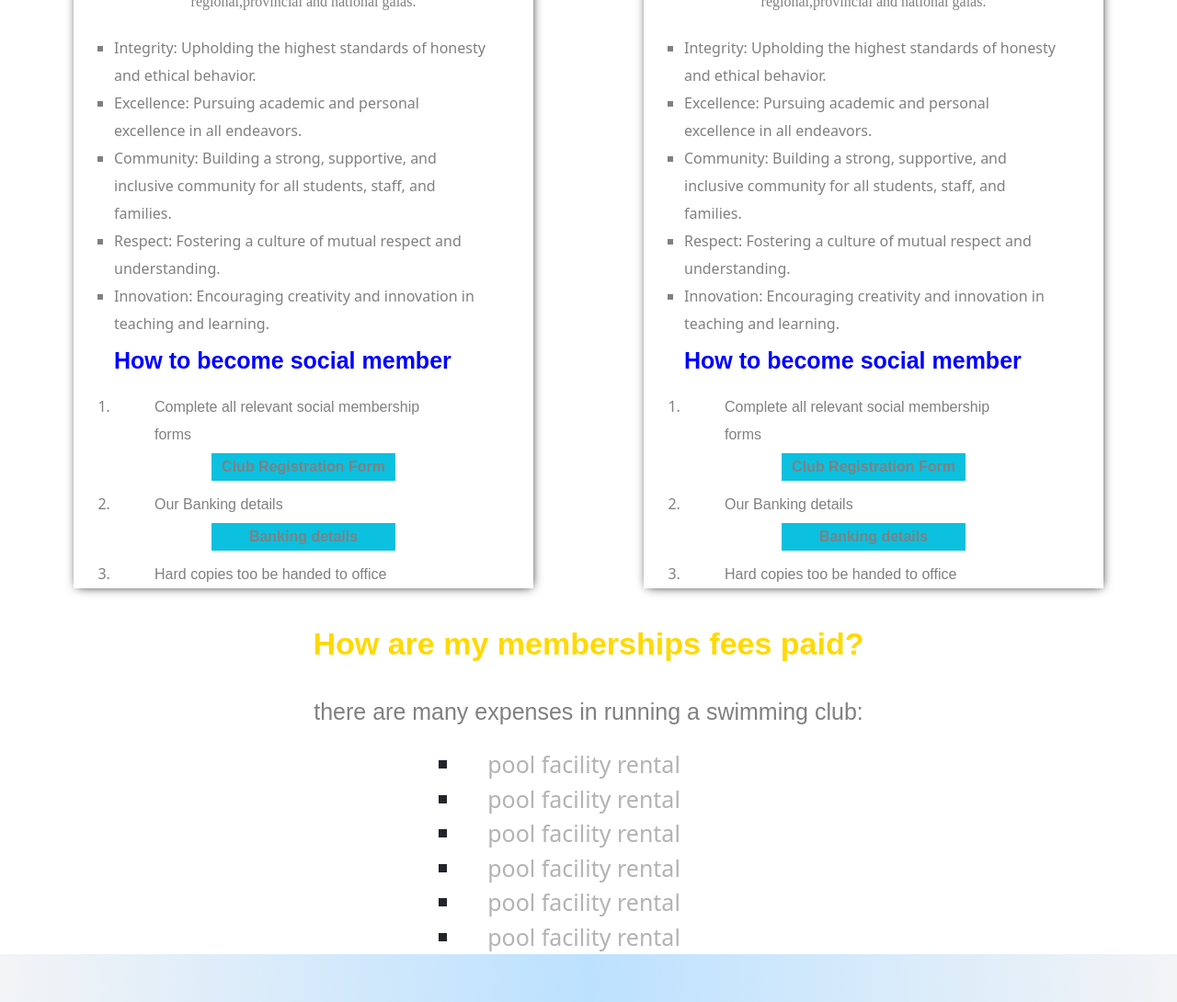
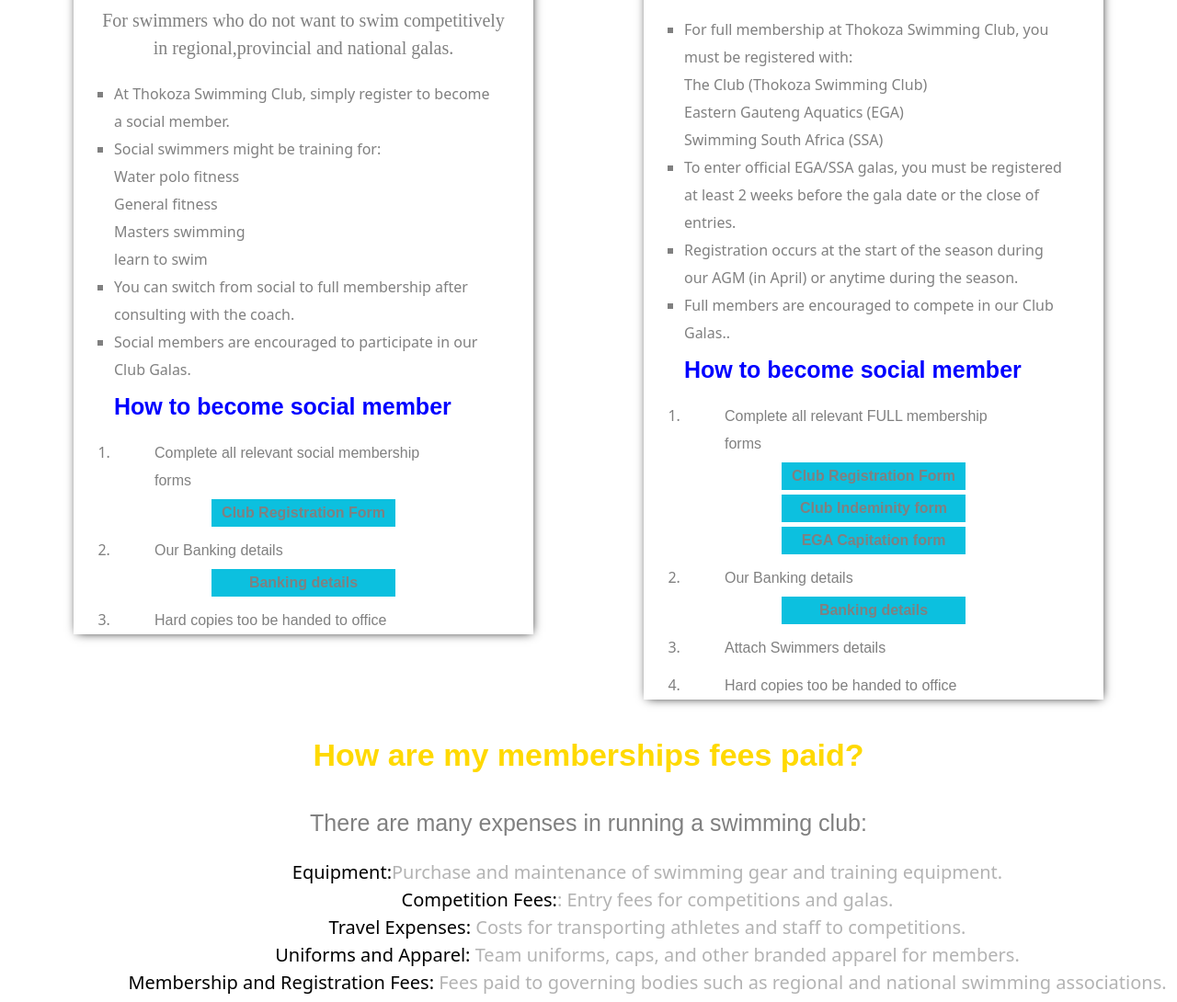
Before and after one commit to Odarell35/Thokoza-Swimming-pool, a plain HTML site: page src/membership.html in a window 1280 px wide. Shown: the part 588-1678 px from the top of the page at 92% size. Drawn offline with nearby package versions, Linux system fonts and the light colour scheme.

Commit message:
final draft

```diff
--- a/css/style.css
+++ b/css/style.css
@@ -394,11 +394,11 @@
 .para-type-1 {
   color: grey;
   text-align: center;
-  margin-top: 60px;
+  margin-top: 40px;
   padding-left: 25px;
   padding-right: 25px;
   font-family: Nanum Gothic, san-serif;
-  font-size: 16px;
+  font-size: 20px;
   font-weight: 400;
   line-height: 30px;
 }
@@ -509,8 +509,6 @@
   color: grey;
   text-align: center;
   margin-top: 10px;
-  padding-left: 44px;
-  padding-right: 44px;
   font-size: 16px;
   font-family: Nanum Gothic, sans-serif;
   font-weight: 400;
@@ -518,12 +516,11 @@
 }
 .list-reasons {
   margin-top: 10px;
+  font-size: 20px;
+  list-style: square;
+  margin-left: 10%;
   text-align: center;
-  padding-left: 54px;
-  padding-right: 40%;
-  font-size: 25px;
-  list-style: square;
-  margin-left: 35%;
+  list-style: none;
 }
 
 /* membership section on index.html */
@@ -534,3 +531,6 @@
   background-size: cover;
   height: 30vh;
 }
+b {
+  color: #000;
+}
--- a/src/membership.html
+++ b/src/membership.html
@@ -302,7 +302,6 @@
       <div class="type-members">
         <div class="type-1">
           <div class="summary">
-            <!-- <img src="../images/design.png" alt="back-g" class="back-img" /> -->
             <h2 class="head-type-1">
               SOCIAL <br />
               MEMEBERSHIP
@@ -315,24 +314,24 @@
             </p>
             <ul class="unordered-list">
               <li>
-                Integrity: Upholding the highest standards of honesty and
-                ethical behavior.
+                At Thokoza Swimming Club, simply register to become a social
+                member.
               </li>
               <li>
-                Excellence: Pursuing academic and personal excellence in all
-                endeavors.
+                Social swimmers might be training for:
+                <ul>
+                  <li>Water polo fitness</li>
+                  <li>General fitness</li>
+                  <li>Masters swimming</li>
+                  <li>learn to swim</li>
+                </ul>
               </li>
               <li>
-                Community: Building a strong, supportive, and inclusive
-                community for all students, staff, and families.
+                You can switch from social to full membership after consulting
+                with the coach.
               </li>
               <li>
-                Respect: Fostering a culture of mutual respect and
-                understanding.
-              </li>
-              <li>
-                Innovation: Encouraging creativity and innovation in teaching
-                and learning.
+                Social members are encouraged to participate in our Club Galas.
               </li>
             </ul>
             <h2 class="small-head">How to become social member</h2>
@@ -363,49 +362,58 @@
         </div>
         <div class="type-1">
           <div class="summary">
-            <!-- <img src="../images/design.png" alt="back-g" class="back-img" /> -->
             <h2 class="head-type-1">
-              SOCIAL <br />
-              MEMEBERSHIP
+              <em
+                >Full <br />
+                MEMEBERSHIP
+              </em>
             </h2>
           </div>
           <div>
             <p class="para-type-1">
-              For swimmers who do not want to swim competitively in
-              regional,provincial and national galas.
+              For swimmers who want to swim competitively in regional,provincial
+              and national galas.
             </p>
             <ul class="unordered-list">
               <li>
-                Integrity: Upholding the highest standards of honesty and
-                ethical behavior.
+                For full membership at Thokoza Swimming Club, you must be
+                registered with:
+                <ul>
+                  <li>The Club (Thokoza Swimming Club)</li>
+                  <li>Eastern Gauteng Aquatics (EGA)</li>
+                  <li>Swimming South Africa (SSA)</li>
+                </ul>
               </li>
               <li>
-                Excellence: Pursuing academic and personal excellence in all
-                endeavors.
+                To enter official EGA/SSA galas, you must be registered at least
+                2 weeks before the gala date or the close of entries.
               </li>
               <li>
-                Community: Building a strong, supportive, and inclusive
-                community for all students, staff, and families.
+                Registration occurs at the start of the season during our AGM
+                (in April) or anytime during the season.
               </li>
               <li>
-                Respect: Fostering a culture of mutual respect and
-                understanding.
-              </li>
-              <li>
-                Innovation: Encouraging creativity and innovation in teaching
-                and learning.
+                Full members are encouraged to compete in our Club Galas..
               </li>
             </ul>
             <h2 class="small-head">How to become social member</h2>
             <ol class="ordered-list">
               <li>
-                <p class="point">
-                  Complete all relevant social membership forms
-                </p>
+                <p class="point">Complete all relevant FULL membership forms</p>
                 <a
                   href="http://www.sandtonsealsswimming.com/#Contact-Us"
                   class="form-1"
                   >Club Registration Form</a
+                >
+                <a
+                  href="http://www.sandtonsealsswimming.com/#Contact-Us"
+                  class="form-1"
+                  >Club Indeminity form</a
+                >
+                <a
+                  href="http://www.sandtonsealsswimming.com/#Contact-Us"
+                  class="form-1"
+                  >EGA Capitation form</a
                 >
               </li>
               <li>
@@ -417,6 +425,9 @@
                 >
               </li>
               <li>
+                <p class="point">Attach Swimmers details</p>
+              </li>
+              <li>
                 <p class="point">Hard copies too be handed to office</p>
               </li>
             </ol>
@@ -426,25 +437,41 @@
       <div class="explanation">
         <h2 class="heading-2">How are my memberships fees paid?</h2>
         <p class="m-para-2">
-          there are many expenses in running a swimming club:
+          There are many expenses in running a swimming club:
         </p>
         <div class="explanation-row">
           <div class="reasons">
             <ul class="list-reasons">
               <li>
-                <p class="list-1">pool facility rental</p>
+                <p class="list-1">
+                  <b>Equipment:</b>Purchase and maintenance of swimming gear and
+                  training equipment.
+                </p>
               </li>
               <li>
-                <p class="list-1">pool facility rental</p>
+                <p class="list-1">
+                  <b>Competition Fees:</b>: Entry fees for competitions and
+                  galas.
+                </p>
               </li>
               <li>
-                <p class="list-1">pool facility rental</p>
+                <p class="list-1">
+                  <b>Travel Expenses:</b>
+                  Costs for transporting athletes and staff to competitions.
+                </p>
               </li>
               <li>
-                <p class="list-1">pool facility rental</p>
+                <p class="list-1">
+                  <b>Uniforms and Apparel:</b>
+                  Team uniforms, caps, and other branded apparel for members.
+                </p>
               </li>
               <li>
-                <p class="list-1">pool facility rental</p>
+                <p class="list-1">
+                  <b>Membership and Registration Fees:</b>
+                  Fees paid to governing bodies such as regional and national
+                  swimming associations.
+                </p>
               </li>
               <li>
                 <p class="list-1">pool facility rental</p>
@@ -463,8 +490,7 @@
           <div>
             <img src="../images/logo.png" class="mr-5 h-6 sm:h-9" alt="logo" />
             <p class="max-w-xs mt-4 text-sm text-gray-600">
-              Lorem ipsum dolor sit amet consectetur adipisicing elit. Voluptas,
-              accusantium.
+              Embark on your swimming adventure starting now
             </p>
             <div class="flex mt-8 space-x-6 text-gray-600">
               <a class="hover:opacity-75" href target="_blank" rel="noreferrer">
```
